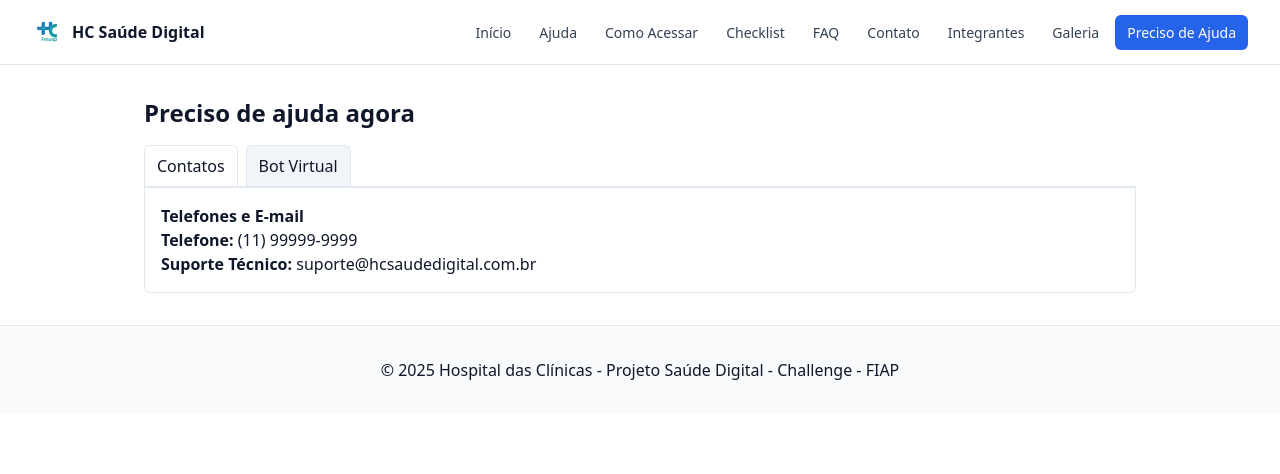
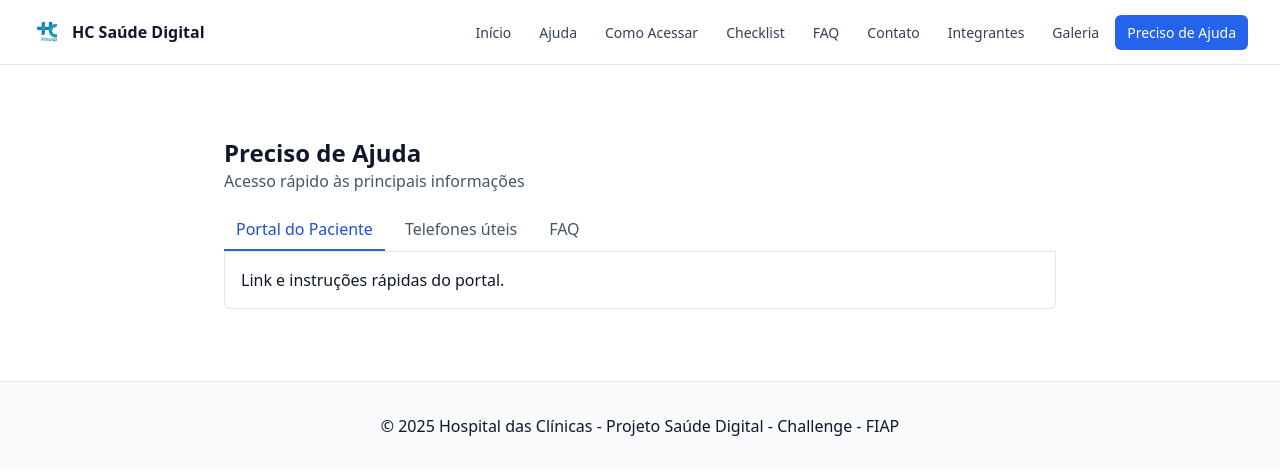
Before and after one commit to challenge32/challenge-sprint3, a React (Vite) app: page /preciso-ajuda in a window 1280 px wide. Shown: the top 474 px of the page. Built offline with nearby package versions, Linux system fonts and the light colour scheme.

Commit message:
feat(ajuda-direta): tabs headless acessíveis (sem libs), com navegação por teclado

```diff
--- a/src/components/ui/Tabs.tsx
+++ b/src/components/ui/Tabs.tsx
@@ -1,26 +1,52 @@
-import { ReactNode, useState } from "react";
-type Tab = { id: string; label: string; content: ReactNode };
-export default function Tabs({ tabs, defaultId }: { tabs: Tab[]; defaultId?: string }) {
-  const [active, setActive] = useState<string>(defaultId ?? tabs[0]?.id);
+// src/components/ui/Tabs.tsx
+import { useId, useState, KeyboardEvent } from "react";
+
+type Tab = { id: string; label: string; content: JSX.Element };
+type TabsProps = { tabs: Tab[]; defaultId?: string };
+
+export default function Tabs({ tabs, defaultId }: TabsProps) {
+  const [active, setActive] = useState(defaultId ?? tabs[0]?.id);
+  const base = useId();
+
+  function onKeyDown(e: KeyboardEvent<HTMLButtonElement>, i: number) {
+    if (e.key === "ArrowRight") setActive(tabs[(i + 1) % tabs.length].id);
+    if (e.key === "ArrowLeft") setActive(tabs[(i - 1 + tabs.length) % tabs.length].id);
+  }
+
   return (
     <div>
-      <div className="tabs" role="tablist">
-        {tabs.map(t => (
+      <div role="tablist" aria-label="Seções de ajuda" className="flex gap-2 border-b border-slate-200 dark:border-zinc-800">
+        {tabs.map((t, i) => (
           <button
             key={t.id}
-            className={`tablink ${active === t.id ? "active" : ""}`}
+            id={`${base}-tab-${t.id}`}
             role="tab"
+            aria-controls={`${base}-panel-${t.id}`}
             aria-selected={active === t.id}
             onClick={() => setActive(t.id)}
+            onKeyDown={(e) => onKeyDown(e, i)}
+            className={
+              (active === t.id
+                ? "border-blue-600 text-blue-700 "
+                : "border-transparent text-slate-600 hover:text-slate-800 ")
+              + "px-3 py-2 border-b-2 font-medium outline-none focus-visible:ring-2 focus-visible:ring-blue-600"
+            }
           >
             {t.label}
           </button>
         ))}
       </div>
-      {tabs.map(t => active === t.id && (
-        <section key={t.id} className="tab-content" role="tabpanel">
+      {tabs.map((t) => (
+        <div
+          key={t.id}
+          id={`${base}-panel-${t.id}`}
+          role="tabpanel"
+          aria-labelledby={`${base}-tab-${t.id}`}
+          hidden={active !== t.id}
+          className="p-4 border border-t-0 border-slate-200 dark:border-zinc-800 rounded-b-md bg-white dark:bg-zinc-900"
+        >
           {t.content}
-        </section>
+        </div>
       ))}
     </div>
   );
--- a/src/pages/AjudaDireta.tsx
+++ b/src/pages/AjudaDireta.tsx
@@ -1,25 +1,17 @@
+// src/pages/AjudaDireta.tsx
 import PageTitle from "../components/PageTitle";
 import Tabs from "../components/ui/Tabs";
+
 export default function AjudaDireta() {
+  const tabs = [
+    { id: "portal", label: "Portal do Paciente", content: <p>Link e instruções rápidas do portal.</p> },
+    { id: "telefone", label: "Telefones úteis", content: <ul className="list-disc pl-6"><li>Central: (11) 0000-0000</li></ul> },
+    { id: "faq", label: "FAQ", content: <p>Veja dúvidas comuns na página FAQ.</p> },
+  ];
   return (
-    <section className="ajuda-direta">
-      <PageTitle title="Preciso de ajuda agora" />
-      <Tabs defaultId="contatos" tabs={[
-        { id: "contatos", label: "Contatos", content: (
-          <section>
-            <h2 className="font-semibold">Telefones e E-mail</h2>
-            <p><strong>Telefone:</strong> (11) 99999-9999</p>
-            <p><strong>Suporte Técnico:</strong> suporte@hcsaudedigital.com.br</p>
-          </section>
-        )},
-        { id: "bot", label: "Bot Virtual", content: (
-          <section>
-            <h2 className="font-semibold">Atendimento com Bot Virtual</h2>
-            <p>Você pode acessar nossa assistente virtual no Telegram:</p>
-            <p><a className="btn" href="https://t.me/Challenge1737_bot" target="_blank" rel="noreferrer">Abrir Assistente no Telegram</a></p>
-          </section>
-        )}
-      ]} />
+    <section className="mx-auto max-w-4xl px-4 sm:px-6 lg:px-8 py-10 space-y-4">
+      <PageTitle title="Preciso de Ajuda" subtitle="Acesso rápido às principais informações" />
+      <Tabs tabs={tabs} defaultId="portal" />
     </section>
   );
 }
```
